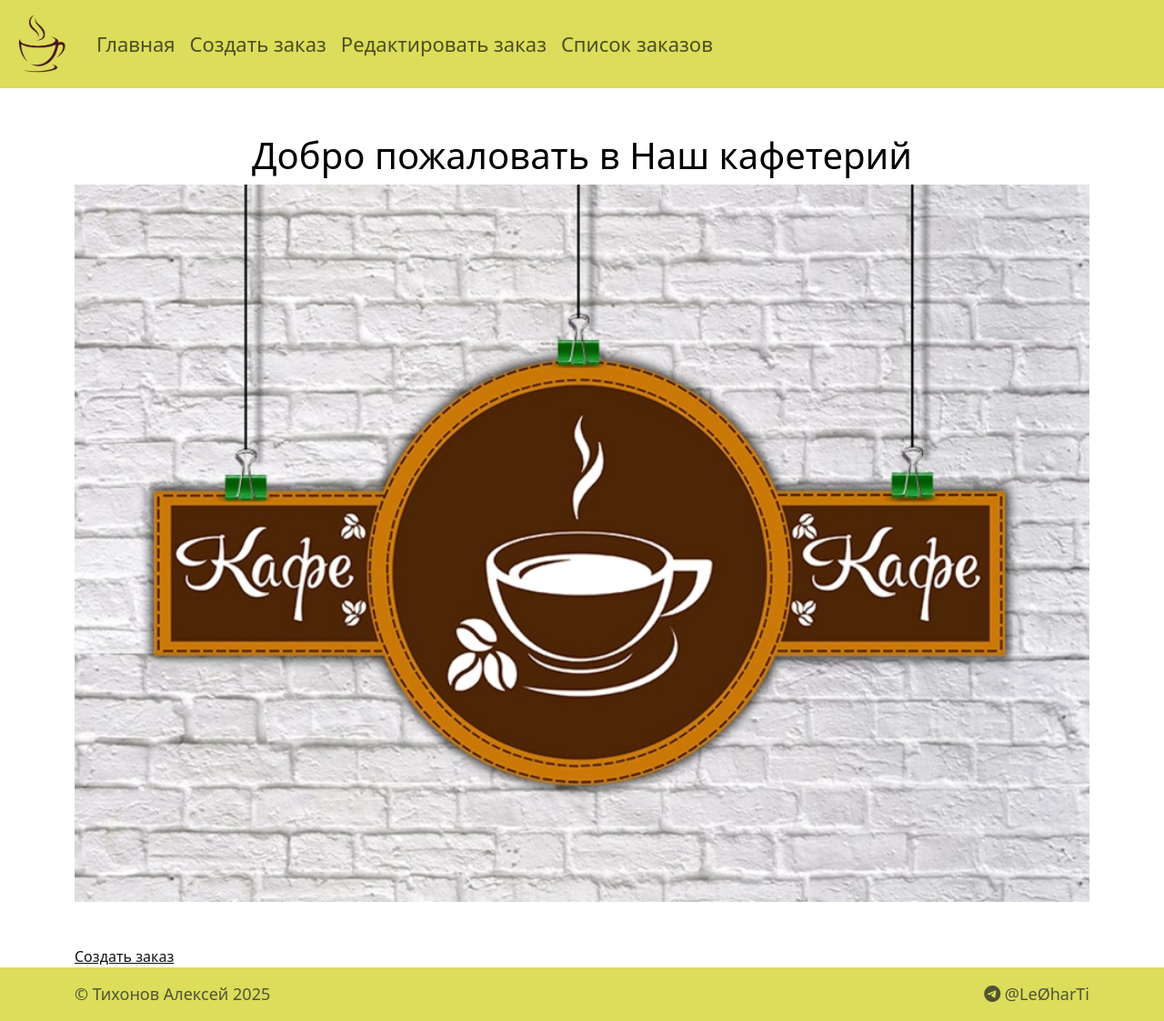
After one commit to Le0har/EffectiveCafe, a Django app: template app/cafe/templates/cafe/index.html in a window 1280 px wide. The commit adds this page. Shown: the whole page at 91% size. Run offline with Django 3.2, Linux system fonts and the light colour scheme; the template is opened without the code that fills it, so the values that code supplies are empty.

Commit message:
Connect bootstrap

```diff
--- a/app/cafe/admin.py
+++ b/app/cafe/admin.py
@@ -18,4 +18,4 @@ class OrderItemAdmin(admin.ModelAdmin):
     list_display = ['id', 'name', 'price']
     list_display_links = ['id', 'name']
     ordering = ['name']
-    list_per_page = 10
+    list_per_page = 20
--- a/app/cafe/forms.py
+++ b/app/cafe/forms.py
@@ -5,7 +5,7 @@ from .models import Order
 class OrderForm(forms.ModelForm):
     class Meta:
         model = Order
-        fields = ['table_number', 'items', 'status']
+        fields = ['table_number', 'items']
         widgets = {
-            'items': forms.CheckboxSelectMultiple(attrs={'class': 'form-control'})
+            'items': forms.CheckboxSelectMultiple()
         }
--- a/app/cafe/static/css/style.css
+++ b/app/cafe/static/css/style.css
@@ -1,13 +1,65 @@
-.button-style {
-    display: inline-block;
-    padding: 30px 50px;
-    background: #accf10;
-    border: 1px solid #000;
-    color: #333;
-    text-decoration: none;
-    text-align: center;
-  }
+html {
+    font-size: 16px;
+}
 
-  .button-style:hover, .button-style:focus {
-    background: #e2e2f2; /* Эффект при наведении — дополнительное оформление */
-  }
+body {
+    font-size: 16px;
+    font-weight: 400;
+    color: #000;
+    min-width: 320px;
+}
+
+img {
+    min-width: 100%;
+    height: auto;
+}
+
+section {
+    padding: 50px 0;
+}
+
+a {
+    color: #111;
+}
+
+a:hover {
+    color: #555;
+}
+
+/* header */
+.navbar-nav {
+    font-weight: 500;
+    font-size: 22px;
+}
+
+.navbar-nav .dropdown-menu {
+    width: 100%;
+}
+
+.top-menu li a::after {
+    content: '';
+    display: block;
+    width: 100%;
+    background-color: #111;
+    height: 1px;
+    transition: all 0.3s;
+    transform: scale(0);
+}
+
+.top-menu li a:hover::after {
+    transform: scale(1);
+}
+/* header */
+
+/* title */
+.my-title {
+    padding-top: 50px;
+}
+/* title */
+
+/* footer */
+.footer {
+    background-color: #dbdd5b;
+    font-size: 18px;
+}
+/* footer */
--- /dev/null
+++ b/app/cafe/templates/cafe/base.html
@@ -0,0 +1,78 @@
+{% load static %}
+<!doctype html>
+<html lang="ru">
+
+    <head>
+        <meta charset="utf-8">
+        <meta name="viewport" content="width=device-width, initial-scale=1">
+        <title>
+            {% block title %}
+                Base title
+            {% endblock %}
+        </title>
+
+        <!-- Bootstrap core CSS -->
+        <link href="https://cdn.jsdelivr.net/npm/bootstrap@5.3.3/dist/css/bootstrap.min.css" rel="stylesheet"
+            integrity="sha384-QWTKZyjpPEjISv5WaRU9OFeRpok6YctnYmDr5pNlyT2bRjXh0JMhjY6hW+ALEwIH" crossorigin="anonymous">
+        <link rel="stylesheet" href="https://cdn.jsdelivr.net/npm/bootstrap-icons@1.11.1/font/bootstrap-icons.css">
+        <!-- Bootstrap core CSS -->
+        <link rel="stylesheet" href="{% static 'css/style.css' %}">
+    </head>
+
+    <body>
+        <!-- Navbar -->
+        <nav class="navbar navbar-expand-lg" style="background-color: #dbdd5b;">
+            <div class="container-fluid">
+                <a class="navbar-brand" href="{% url 'cafe:index' %}">
+                    <img src="{% static 'images/logo_c.jpg' %}" width="70" height="70" alt="logo">
+                </a>
+                <button class="navbar-toggler" type="button" data-bs-toggle="collapse"
+                    data-bs-target="#navbarSupportedContent" aria-controls="navbarSupportedContent" aria-expanded="false"
+                    aria-label="Toggle navigation">
+                    <span class="navbar-toggler-icon"></span>
+                </button>
+                <div class="collapse navbar-collapse" id="navbarSupportedContent">
+                    <ul class="navbar-nav me-auto mb-2 mb-lg-0 top-menu">
+                        <li class="nav-item">
+                            <a class="nav-link" href="{% url 'cafe:index' %}">Главная</a>
+                        </li>
+                        <li class="nav-item">
+                            <a class="nav-link" href="{% url 'cafe:order-create' %}">Создать заказ</a>
+                        </li>
+                        <li class="nav-item">
+                            <a class="nav-link" href="#">Редактировать заказ</a>
+                        </li>
+                        <li class="nav-item">
+                            <a class="nav-link" href="{% url 'cafe:order-list' %}">Список заказов</a>
+                        </li>
+                    </ul>
+                </div>
+            </div>
+        </nav>
+        <!-- Navbar -->
+
+        {% block content %}
+        {% endblock %}
+
+        <!-- Footer -->
+        <footer>
+            <section class="footer mt-auto py-3">
+                <div class="container">
+                    <div class="row">
+                        <div class="d-flex justify-content-between">
+                            <span class="text-muted">&copy; Тихонов Алексей 2025</span>
+                            <span class="text-muted"><i class="bi bi-telegram"></i> @Le&OslashharTi</span>
+                        </div>
+                    </div>
+                </div>
+            </section>
+        </footer>
+        <!-- Footer -->
+
+        <!-- Bootstrap JavaScript Bundle with Popper -->
+        <script src="https://cdn.jsdelivr.net/npm/bootstrap@5.3.3/dist/js/bootstrap.bundle.min.js"
+            integrity="sha384-YvpcrYf0tY3lHB60NNkmXc5s9fDVZLESaAA55NDzOxhy9GkcIdslK1eN7N6jIeHz"
+            crossorigin="anonymous"></script>
+    </body>
+
+</html>
--- /dev/null
+++ b/app/cafe/templates/cafe/index.html
@@ -0,0 +1,26 @@
+{% extends 'cafe/base.html' %}
+
+{% block title %}
+    Главная
+{% endblock %}
+
+{% block content %}
+{% load static %}
+    <div class="container">
+        <!-- Title -->
+        <div class="container text-center my-title">
+            <div class="row">
+                <h1>Добро пожаловать в Наш кафетерий</h1>
+            </div>
+        </div>
+        <!-- Title -->
+
+        <img src="{% static 'images/home.webp' %}">
+
+        <div>
+            <br><br>
+            <a href="{% url 'cafe:order-create' %}" class="button-style">Создать заказ</a>
+        </div>
+    </div>
+
+{% endblock %}
--- a/app/cafe/urls.py
+++ b/app/cafe/urls.py
@@ -5,7 +5,7 @@ from cafe import views
 app_name = 'cafe'
 
 urlpatterns = [
-    path('', views.index_page, name='home'),
-    path('orders/', views.orders_list, name='orders-list'),
+    path('', views.index_page, name='index'),
+    path('orders/', views.order_list, name='order-list'),
     path('orders/create/', views.create_order, name='order-create'),
 ]
```
Also changed, not shown: app/cafe/templates/base.html (deleted, +0 -22 lines), app/cafe/templates/cafe/create_order.html (added, +25 -0 lines), app/cafe/templates/cafe/order_list.html (added, +34 -0 lines), app/cafe/templates/pages/create_order.html (deleted, +0 -24 lines), app/cafe/templates/pages/index.html (deleted, +0 -19 lines), app/cafe/templates/pages/orders_list.html (deleted, +0 -33 lines), app/cafe/views.py (+5 -5 lines), app/cafe/static/images/logo_c.jpg (added).
